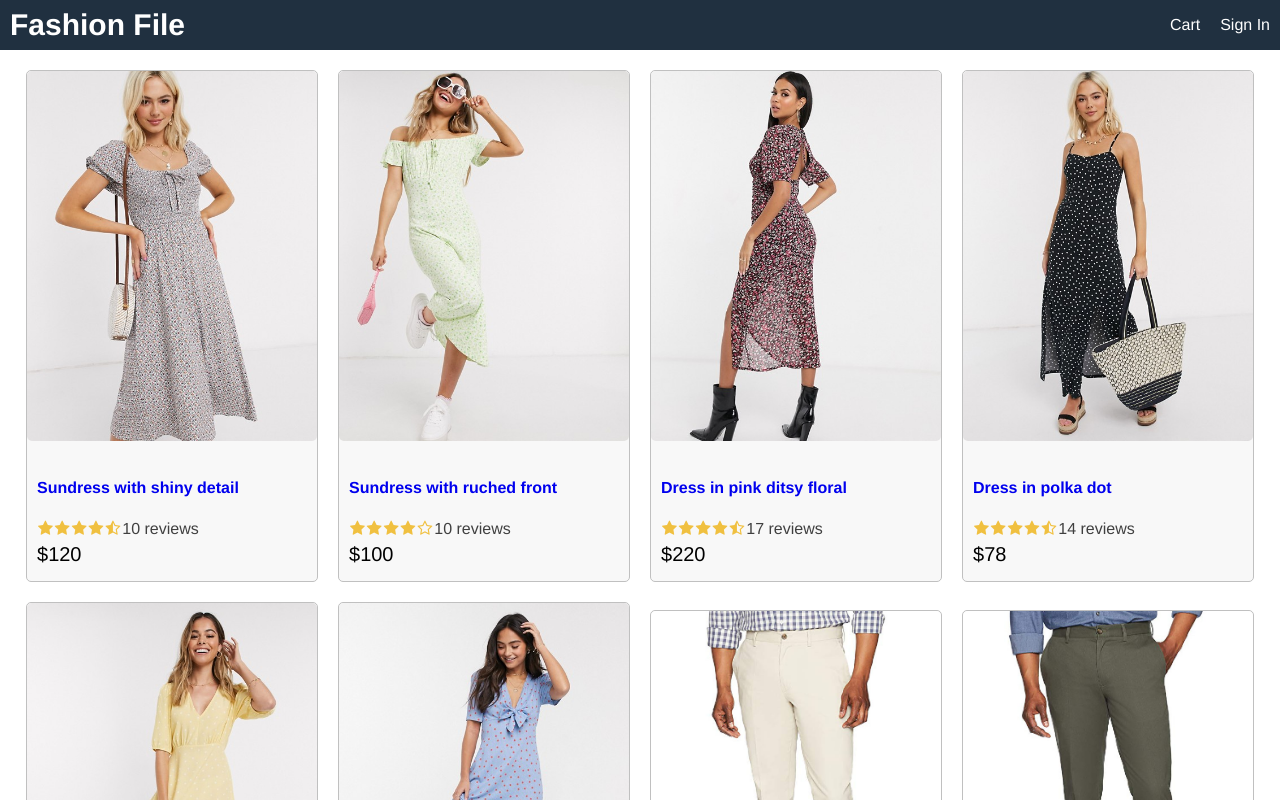
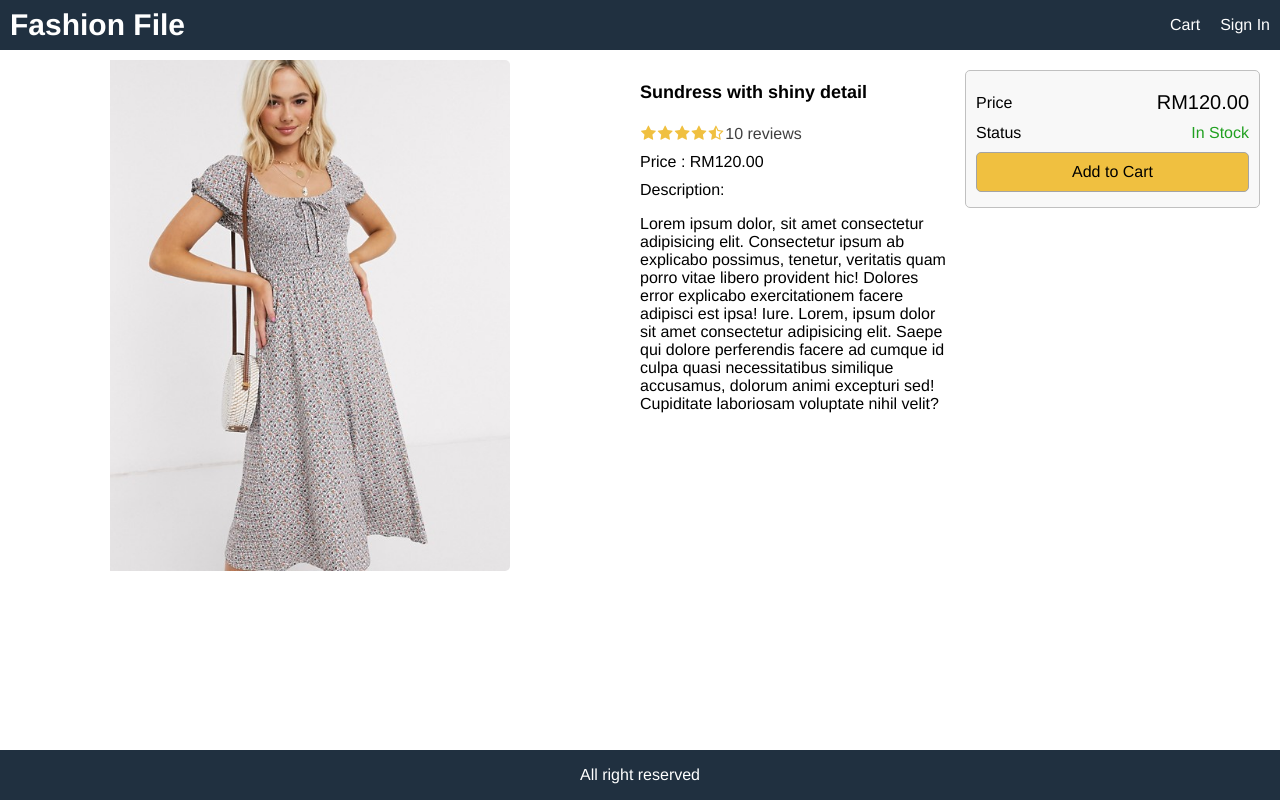
Before and after one commit to Iwan-G/Fashion-file, a React (Create React App) app in the folder frontend/: page /product/1 in a window 1280 px wide. Shown: the top 800 px of the page. Built offline with nearby package versions, Linux system fonts and the light colour scheme.

Commit message:
added product screen

```diff
--- a/frontend/package.json
+++ b/frontend/package.json
@@ -8,6 +8,7 @@
     "@testing-library/user-event": "^12.8.3",
     "react": "^17.0.1",
     "react-dom": "^17.0.1",
+    "react-router-dom": "^5.2.0",
     "react-scripts": "4.0.3",
     "web-vitals": "^1.1.1"
   },
--- a/frontend/src/App.js
+++ b/frontend/src/App.js
@@ -1,8 +1,11 @@
 import React from 'react';
-import Product from './components/Product';
-import data from './data';
+import { BrowserRouter, Route } from 'react-router-dom';
+import HomeScreen from './screens/HomeScreen';
+import ProductScreen from './screens/ProductScreen';
+
 function App() {
   return (
+    <BrowserRouter>
       <div className="grid-container">
         <header className="row">
           <div>
@@ -16,16 +19,12 @@
           </div>
         </header>
         <main>
-        <div>
-          <div className="row center">
-            {data.products.map((product) => (
-            <Product key={product._id} product={product}></Product>
-            ))}
-          </div>
-        </div>
+          <Route path="/product/:id" component={ProductScreen}></Route>
+          <Route path="/" component={HomeScreen} exact></Route>
         </main>
         <footer className="row center">All right reserved</footer>
       </div>
+    </BrowserRouter>
   );
 }
 
--- a/frontend/src/components/Product.js
+++ b/frontend/src/components/Product.js
@@ -16,7 +16,7 @@
           rating={product.rating}
           numReviews={product.numReviews}
         ></Rating>
-        <div className="price">${product.price}</div>
+        <div className="price">RM{product.price.toFixed(2)}</div>
       </div>
     </div>
   );
--- a/frontend/src/index.css
+++ b/frontend/src/index.css
@@ -54,6 +54,34 @@
 a:hover {
   color: #ff8000;
 }
+ul {
+  padding: 0;
+  margin: 0;
+  list-style-type: none;
+}
+li {
+  margin-top: 1rem;
+}
+button {
+  padding: 1rem;
+  border-radius: 0.5rem;
+  border: 0.1rem #a4a4a4 solid;
+  font-size: 1.6rem;
+  font-family: Helvetica, Arial, sans-serif;
+  -webkit-font-smoothing: antialiased;
+  -moz-osx-font-smoothing: grayscale;
+  background-color: #f8f8f8;
+  cursor: pointer;
+}
+button:hover {
+  border: 0.1rem #404040 solid;
+}
+button.primary {
+  background-color: #f0c040;
+}
+button.block {
+  width: 100%;
+}
 /* Header */
 header a {
   color: #ffffff;
@@ -73,6 +101,15 @@
 .row.center {
   justify-content: center;
 }
+.row.top {
+  align-items: flex-start;
+}
+.col-1 {
+  flex: 1 1 25rem;
+}
+.col-2 {
+  flex: 2 1 50rem;
+}
 /* Image */
 img {
   border-radius: 0.5rem;
@@ -80,6 +117,11 @@
 img.medium {
   max-width: 29rem;
   width: 100%;
+}
+img.large {
+  max-width: 40rem;
+  width: 100%;
+  padding-left: 10rem;
 }
 
 /* Card */
@@ -106,3 +148,10 @@
 .rating span:last-child {
   color: #404040;
 }
+/* Alert */
+.success {
+  color: #20a020;
+}
+.error {
+  color: #a02020;
+}
--- /dev/null
+++ b/frontend/src/screens/HomeScreen.js
@@ -0,0 +1,15 @@
+import React from 'react';
+import Product from '../components/Product';
+import data from '../data';
+
+export default function HomeScreen() {
+  return (
+    <div>
+      <div className="row center">
+        {data.products.map((product) => (
+          <Product key={product._id} product={product}></Product>
+        ))}
+      </div>
+    </div>
+  );
+}
--- /dev/null
+++ b/frontend/src/screens/ProductScreen.js
@@ -0,0 +1,64 @@
+import React from 'react';
+import Rating from '../components/Rating';
+import data from '../data';
+
+export default function ProductScreen(props) {
+  const product = data.products.find((x) => x._id === props.match.params.id);
+  if (!product) {
+    return <div> Product Not Found</div>;
+  }
+  return (
+    <div>
+      <div className="row top">
+        <div className="col-2">
+          <img className="large" src={product.image} alt={product.name}></img>
+        </div>
+        <div className="col-1">
+          <ul>
+            <li>
+              <h1>{product.name}</h1>
+            </li>
+            <li>
+              <Rating
+                rating={product.rating}
+                numReviews={product.numReviews}
+              ></Rating>
+            </li>
+            <li>Price : RM{product.price.toFixed(2)}</li>
+            <li>
+              Description:
+              <p>{product.description}</p>
+            </li>
+          </ul>
+        </div>
+        <div className="col-1">
+          <div className="card card-body">
+            <ul>
+              <li>
+                <div className="row">
+                  <div>Price</div>
+                  <div className="price">RM{product.price.toFixed(2)}</div>
+                </div>
+              </li>
+              <li>
+                <div className="row">
+                  <div>Status</div>
+                  <div>
+                    {product.countInStock > 0 ? (
+                      <span className="success">In Stock</span>
+                    ) : (
+                      <span className="error">Unavailable</span>
+                    )}
+                  </div>
+                </div>
+              </li>
+              <li>
+                <button className="primary block">Add to Cart</button>
+              </li>
+            </ul>
+          </div>
+        </div>
+      </div>
+    </div>
+  );
+}
```
Also changed, not shown: 1 other file (tests, documents, lock files or other folders). Lines whose indentation alone changed are shown as unchanged.
